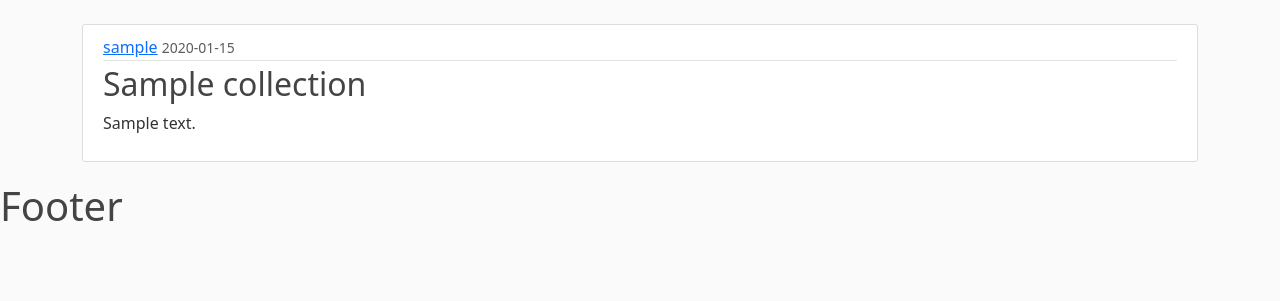
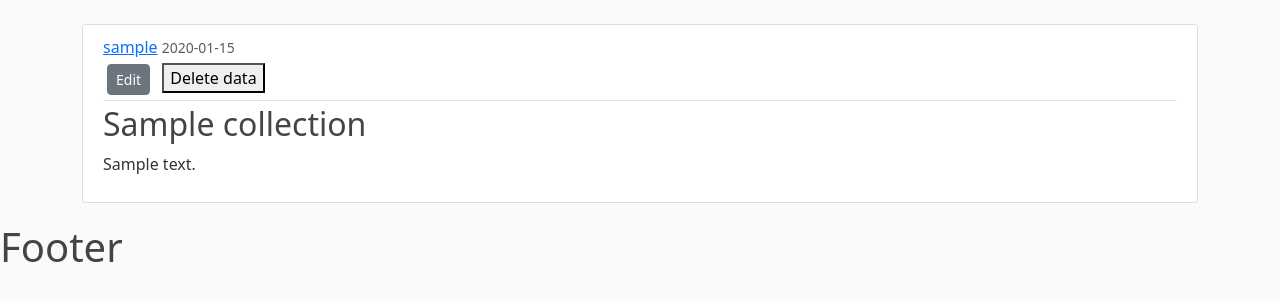
Before and after one commit to tlomiej/flaskProject, a Flask app: page /data/1 in a window 1280 px wide. Shown: the part 56-357 px from the top of the page. Run offline with Flask 3, Linux system fonts and the light colour scheme; a user stored in the database is signed in; tables that the repository leaves empty hold one stand-in row (values such as "Sample post"); some libraries are stand-ins or nearby versions.

Commit message:
update data

```diff
--- a/mainapp/routes.py
+++ b/mainapp/routes.py
@@ -1,6 +1,6 @@
 import bcrypt
 import os
-from flask import render_template, url_for, flash, redirect, request
+from flask import render_template, url_for, flash, redirect, request, abort
 from mainapp import app, db, bcrypt
 from mainapp.models import User, Collection
 from mainapp.forms import RegistrationForm, LoginForm, UpdateAccountForm, NewDataForm
@@ -108,10 +108,32 @@ def new_data():
         flash('Add data', 'success')
         return redirect(url_for('home'))
 
-    return render_template('create_data.html', title="New data", form=form)
+
+    return render_template('create_data.html', title="New data", form=form, legend="New data")
 
 
 @app.route("/data/<data_id>")
 def data(data_id):
     data = Collection.query.get_or_404(data_id)
     return render_template('data.html', title=data.title, data=data)
+
+
+@app.route("/data/<data_id>/update", methods=['GET', 'POST'])
+@login_required
+def updatedata(data_id):
+    data = Collection.query.get_or_404(data_id)
+    if(data.author != current_user):
+        abort(403)
+    form = NewDataForm()
+    if form.validate_on_submit():
+        data.title = form.title.data
+        data.content = form.content.data
+        db.session.commit()
+        flash('Data updated!', 'success')
+        return redirect(url_for('data', data_id=data.id))
+
+    elif request.method == 'GET':
+
+        form.title.data =  data.title
+        form.content.data = data.content
+    return render_template('create_data.html', title="Update data", form=form, legend="Update data")
--- a/mainapp/templates/create_data.html
+++ b/mainapp/templates/create_data.html
@@ -4,7 +4,7 @@
         <form method="POST" action="">
             {{ form.hidden_tag() }}
             <fieldset class="form-group">
-                <legend class="border-bottom mb-4">New data</legend>
+                <legend class="border-bottom mb-4">{{ legend }}</legend>
                 <div class="form-group">
                     {{ form.title.label(class="form-control-label") }}
                     {% if form.title.errors %}
--- a/mainapp/templates/data.html
+++ b/mainapp/templates/data.html
@@ -5,6 +5,12 @@
             <div class="article-metadata">
               <a class="mr-2" href="#">{{ data.author.username }}</a>
               <small class="text-muted">{{ data.date_created.strftime('%Y-%m-%d') }}</small>
+                 {% if data.author == current_user %}
+                <div>
+                    <a class="btn btn-secondary btn-sm m-1" href="{{ url_for('updatedata', data_id=data.id) }}">Edit</a>
+                <button type="button" class="btn-danger btn-sm m-1">Delete data</button>
+                </div>
+                {% endif %}
             </div>
             <h2 class="article-title">{{ data.title }}</h2>
             <p class="article-content">{{ data.content }}</p>
```
